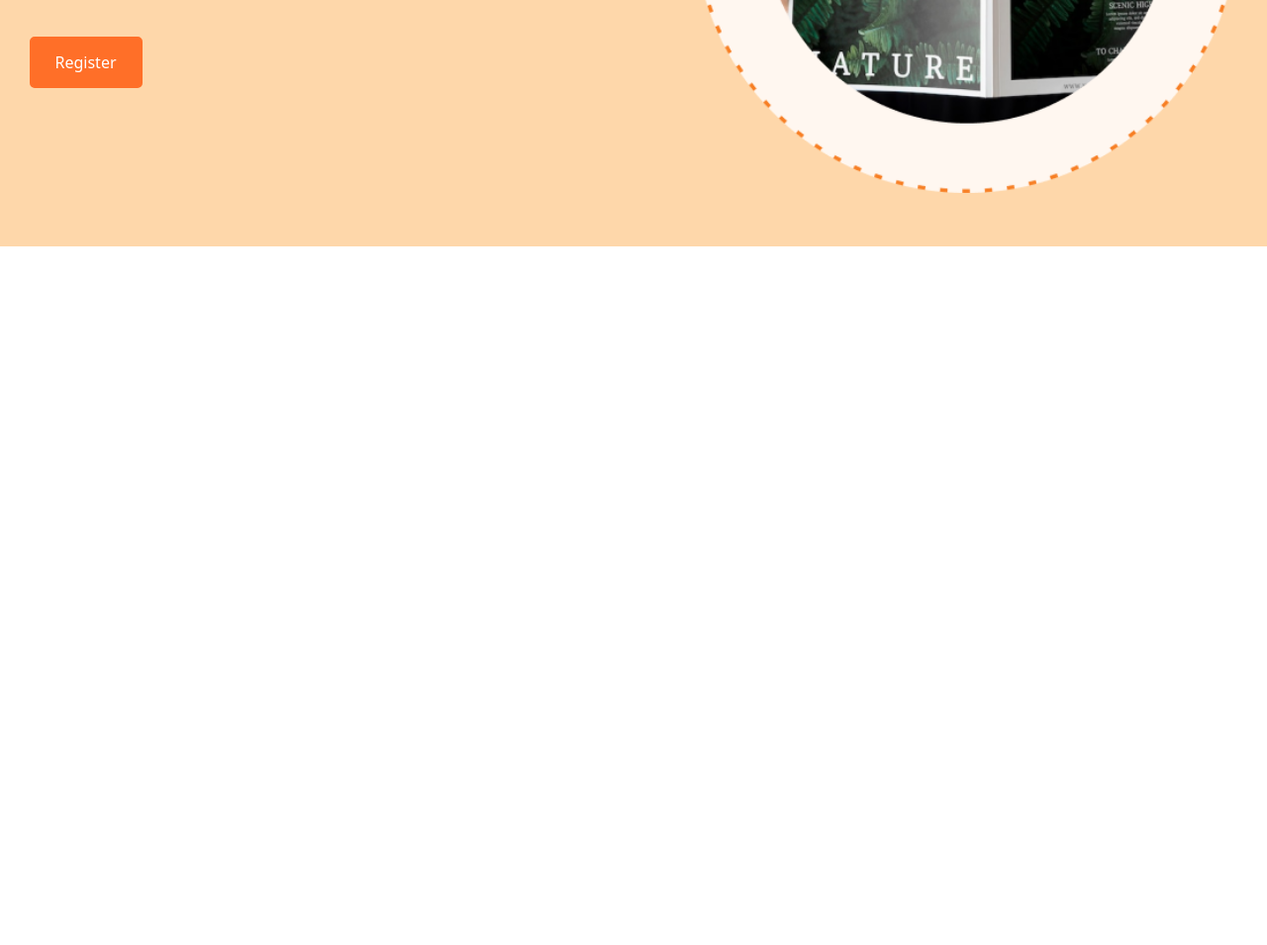
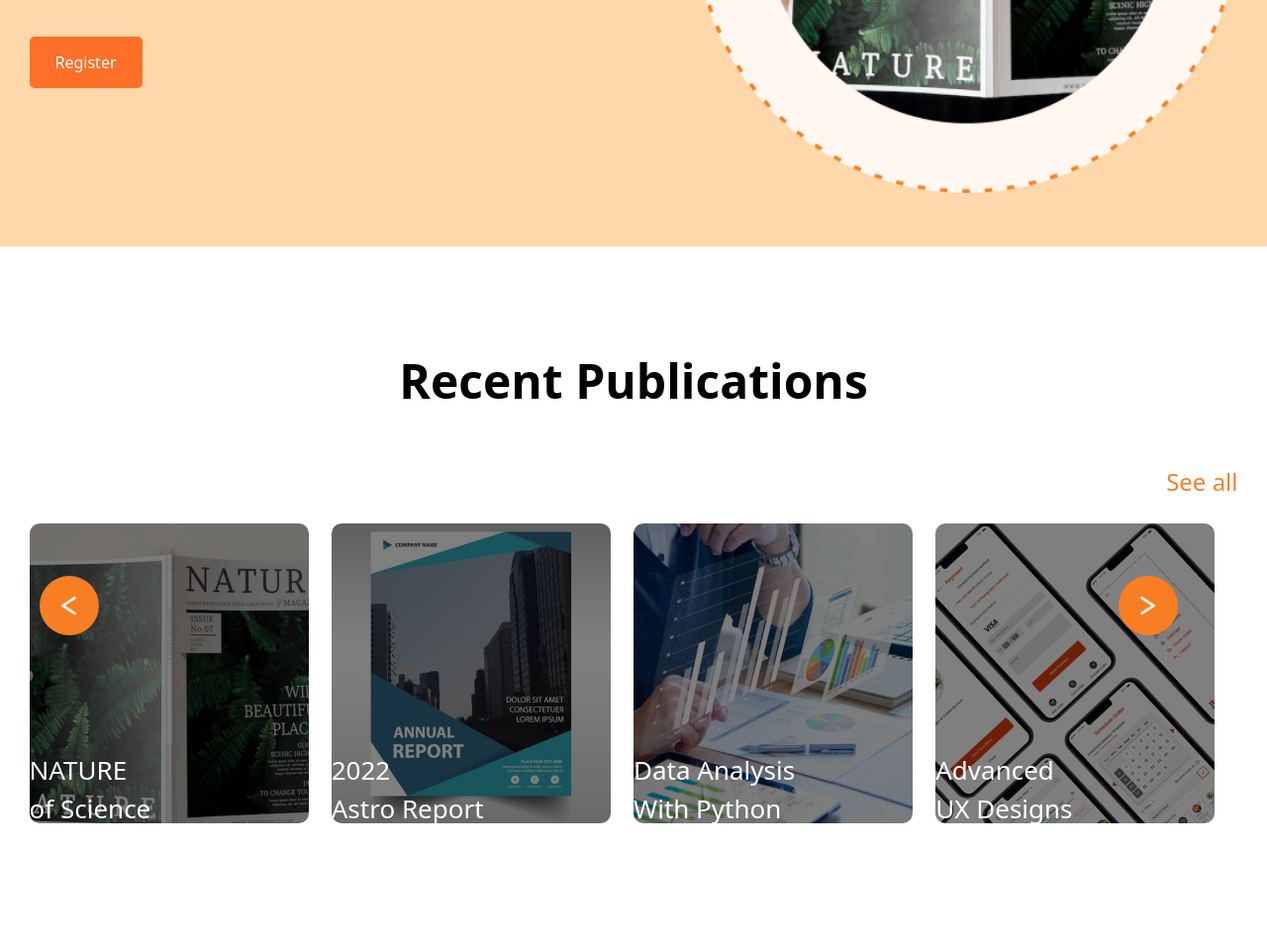
Before and after one commit to abdulaziz052/column, a website: page public/css/fountain.html in a window 1280 px wide. Shown: the part 7691-8646 px from the top of the page at 99% size. Before the commit the page ends 7940 px from the top, so only its background shows below. Drawn offline with nearby package versions, Linux system fonts and the light colour scheme.

Commit message:
section recent publications finished halfs

```diff
--- a/public/css/fountain.html
+++ b/public/css/fountain.html
@@ -552,7 +552,71 @@
             </div>
         </section>
     </div>
+    <section class="max-w-[1261px] mx-auto pl-[20px] pr-[20px] pt-[100px] pb-[64px]">
+        <div class="text-center">
+            <h2 class="text-[48px] font-[600] mb-[48px]">Recent Publications</h2>
+        </div>
+        <div class="text-right">
+            <a class="text-[#F77E23] text-[24px] mb-[24px] inline-block font-[400]" href="">See all</a>
+        </div>
+        <div class="swiper mySwiper1 mb-[79px]">
+            <div class="swiper-wrapper">
+                <div class="swiper-slide">
+                    <h5 class="absolute  mb-[10px] mt-[230px] text-[26px] font-[500] text-white">NATURE
+                        <br>
+                        of Science
+                    </h5><img class="rounded-[10px]" src="./img/sweper5.png" alt="">
+                </div>
+                <div class="swiper-slide">
+                    <h5 class="absolute  mb-[10px] mt-[230px] text-[26px] font-[500] text-white">2022
+                        <br>
+                        Astro Report
+                    </h5><img class="rounded-[10px]" src="./img/sweper6.png" alt="">
+                </div>
+                <div class="swiper-slide">
+                    <h5 class="absolute  mb-[10px] mt-[230px] text-[26px] font-[500] text-white">Data
+                        Analysis
+                        <br> With Python
+                    </h5><img class="rounded-[10px]" src="./img/sweper3.png" alt="">
+                </div>
+                <div class="swiper-slide">
+                    <h5 class="absolute  mb-[10px] mt-[230px] text-[26px] font-[500] text-white">Advanced
+                        <br>
+                        UX Designs
+                    </h5><img class="rounded-[10px]" src="./img/sweper4.png" alt="">
+                </div>
+                <div class="swiper-slide">
+                    <h5 class="absolute  mb-[10px] mt-[230px] text-[26px] font-[500] text-white">
+                        <h5 class="absolute  mb-[10px] mt-[230px] text-[26px] font-[500] text-white">
+                            NATURE
+                            <br> of Science
+                        </h5><img class="rounded-[10px]" src="./img/sweper5.png" alt="">
+                </div>
+                <div class="swiper-slide">
+                    <h5 class="absolute  mb-[10px] mt-[230px] text-[26px] font-[500] text-white">2022
+                        <br>
+                        Astro Report
+                    </h5><img class="rounded-[10px]" src="./img/sweper6.png" alt="">
+                </div>
+                <div class="swiper-slide">
+                    <h5 class="absolute mb-[10px] mt-[230px] text-[26px] font-[500] text-white">Data
+                        Analysis
+                        <br> With
+                    </h5><img class="rounded-[10px]" src="./img/sweper3.png" alt="">
+                </div>
+                <div class="swiper-slide">
+                    <h5 class="absolute mb-[10px] mt-[230px] text-[26px] font-[500] text-white">Advanced
+                        <br>
+                        UX Designs
+                    </h5><img class="rounded-[10px]" src="./img/sweper4.png" alt="">
+                </div>
+            </div>
+            <div class="swiper-button-next1"><img class="" src="./img/slider-btn.png" alt=""></div>
+            <div class="swiper-button-prev1"><img class="" src="./img/left-btn.png" alt=""></div>
+        </div>
+
     </section>
+
 
     <script src="https://cdn.jsdelivr.net/npm/swiper@10/swiper-bundle.min.js"></script>
     <script src="https://cdn.jsdelivr.net/npm/swiper@10/swiper-bundle.min.js"></script>
```
